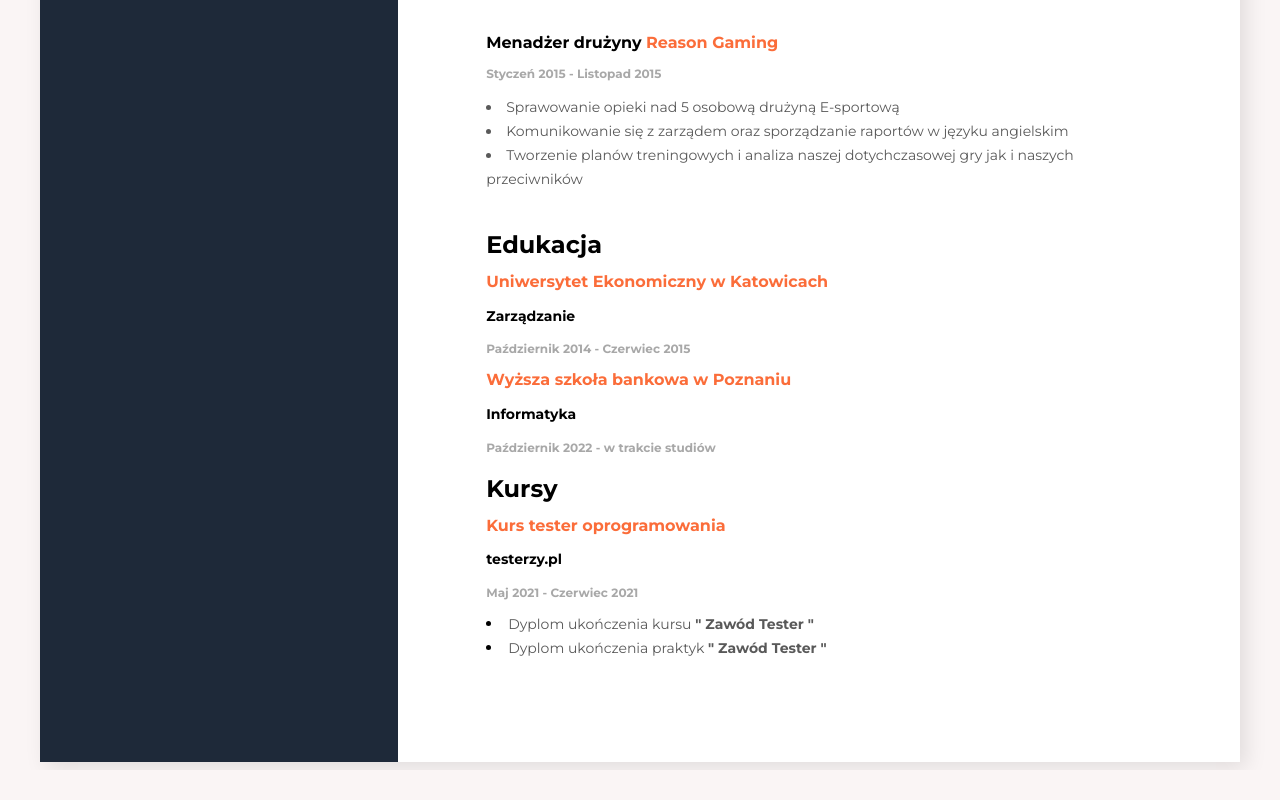
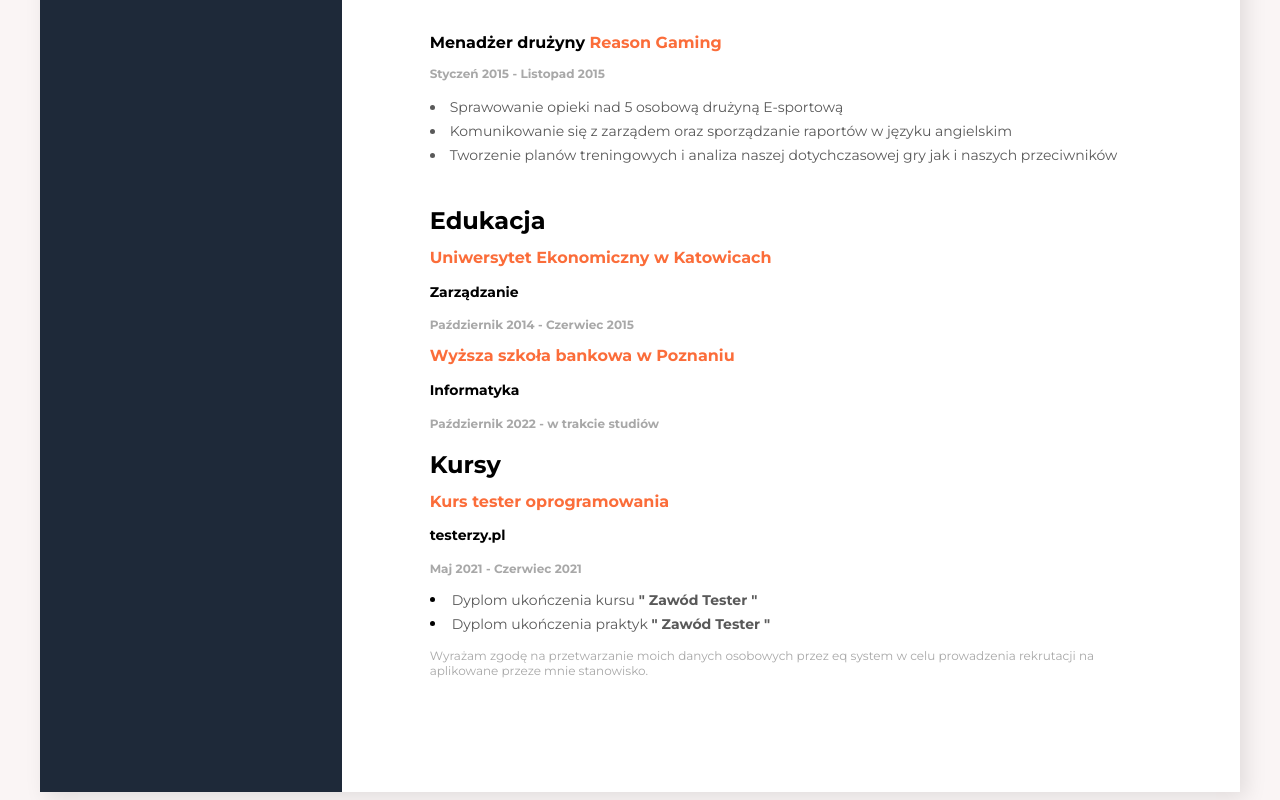
Before and after one commit to Kuzniakers/CV, a plain HTML site: page index.html in a window 1280 px wide. Shown: the part 1053-1853 px from the top of the page. Before the commit the page ends 1823 px from the top, so only its background shows below. Drawn offline with Linux system fonts and the light colour scheme.

Commit message:
Poprawka

```diff
--- a/index.html
+++ b/index.html
@@ -75,6 +75,10 @@
                     <li><a class = "list-primary-item" href="https://i.imgur.com/RGpqjqc.png">Dyplom ukończenia praktyk <b>" Zawód Tester "</b></a></li>
 
 
+
+                    <p class ="job-date">Wyrażam zgodę na przetwarzanie moich danych osobowych przez eq system w celu prowadzenia rekrutacji na aplikowane przeze mnie stanowisko.</p>
+
+
                 </div>
 
 
```
